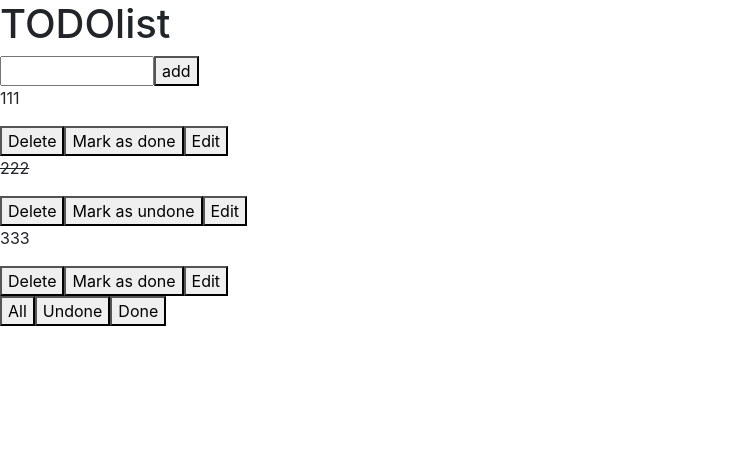
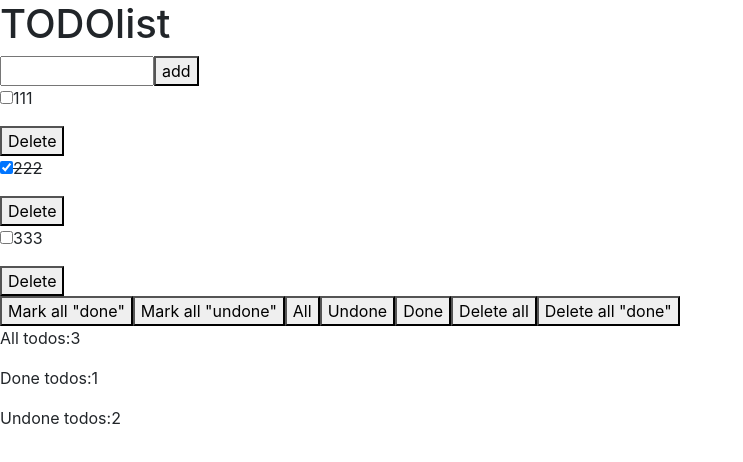
Before and after one commit to DenisEvtushenko/todo_list, a React (Create React App) app: page / in a window 1280 px wide. Shown: the top 462 px of the page, without its empty margins (0-743 px from the left). Built offline with nearby package versions, Linux system fonts and the light colour scheme.

Commit message:
Add files via upload

```diff
--- a/src/App.js
+++ b/src/App.js
@@ -18,6 +18,11 @@ class App extends React.Component {
     this.setState({dataList:nextTodos})
   }
 
+  deleteAllDone = () => {
+    let array = this.state.dataList.filter(el => el.status === false)
+    this.setState({dataList:array})
+  }
+
 
   render(){
     return (
@@ -26,8 +31,10 @@ class App extends React.Component {
           <h1>TODOlist</h1>
         </div>
         <AddItem
-          addTodos={this.addTodos}/>
-        <ItemList data={this.state.dataList}/>
+            addTodos={this.addTodos}/>
+        <ItemList
+            data={this.state.dataList}
+            deleteAllDone={this.deleteAllDone}/>
       </div>
     );
   }
--- a/src/Elems/addNewItem.js
+++ b/src/Elems/addNewItem.js
@@ -23,7 +23,6 @@ class AddItem extends React.Component {
     }
 
     onAddBtnClick =(e)=>{
-        e.preventDefault();
         let status = false
         let id = this.generateId();
         const {text} = this.state
@@ -34,15 +33,22 @@ class AddItem extends React.Component {
         })
     }
 
+    inputKeyUp = (e) => {
+        if (e.key === 'Enter') {
+        return this.onAddBtnClick()
+        }
+    }
+
     render(){
-        return(<div>
+        return(<div
+                    onKeyUp={this.inputKeyUp}>
                 <input
                     type='text'
                     size='10'
                     id='textinp'
                     value={this.state.imputValue}
                     onChange={(e) => this.change(e)}
-                />
+                    />
                 <button
                     className='add__btn'
                     onClick={this.onAddBtnClick}>
--- a/src/Elems/item.js
+++ b/src/Elems/item.js
@@ -5,8 +5,7 @@ class Item extends React.Component {
     state = {
         data: this.props.data,
         editStatus: false,
-        text: ''
-
+        text: '',
     }
 
     onDelBtnClick = (e) => {
@@ -15,29 +14,35 @@ class Item extends React.Component {
         this.props.delTodos(id)
     }
 
-    onDoneBtnClick = (e) => {
-        e.preventDefault();
-        const {id,text, status} = this.props.data
-        this.props.doneTodos(id,text,status)
-    }
 
-    onEditBtnClick = (e) => {
+    onDoubleClick = (e) => {
         e.preventDefault();
         this.setState({editStatus:true})
     }
 
     onSaveBtnClick = (e) => {
-        e.preventDefault();
         const {id,status} = this.props.data
         const {text} = this.state
         this.props.doneTodos(id,text,!status)
         this.setState({editStatus:false})
     }
 
-    change = (e) => {
+    changeTextInput = (e) => {
         e.preventDefault();
         let text = e.target.value;
         this.setState({text: text})
+    }
+
+    changeCheckbox = (e) => {
+        const {id,text, status} = this.props.data
+        this.props.doneTodos(id,text,status)
+
+    }
+
+    inputKeyUp = (e) => {
+        if (e.key === 'Enter') {
+        return this.onSaveBtnClick()
+        }
     }
 
     itemClass = (status) => status ? 'done' : 'undone';
@@ -48,13 +53,14 @@ class Item extends React.Component {
             const itemOrEdit = () => {
                 if (editState) {
                     return (
-                        <div>
+                        <div
+                            onKeyUp={this.inputKeyUp}>
                             <input
                                 type='text'
                                 size='10'
                                 value={this.state.imputValue}
                                 placeholder={text}
-                                onChange={(e) => this.change(e)}/>
+                                onChange={(e) => this.changeTextInput(e)}/>
                             <button
                                 onClick={this.onSaveBtnClick}>
                                 Save
@@ -64,22 +70,19 @@ class Item extends React.Component {
                 }
                 return ( <div
                     className={this.itemClass(status)}
-                    id={id}>
-                        <p>{text}</p>
+                    id={id}
+                    onDoubleClick={this.onDoubleClick}>
+                        <p>
+                            <input
+                                type="checkbox"
+                                checked={this.props.data.status}
+                                onChange={(e) => this.changeCheckbox(e)}/>
+                                {text}
+                        </p>
                         <button
                             id={id}
                             onClick={this.onDelBtnClick}>
                             Delete
-                        </button>
-                        <button
-                            id={id}
-                            onClick={this.onDoneBtnClick}>
-                            Mark as {this.itemClass(!status)}
-                        </button>
-                        <button
-                            id={id}
-                            onClick={this.onEditBtnClick}>
-                            Edit
                         </button>
                 </div>
                 )
--- a/src/Elems/itemList.js
+++ b/src/Elems/itemList.js
@@ -19,24 +19,47 @@ class ItemList extends React.Component {
         this.setState({data:this.props.data})
     }
 
-    onUndoneListBtnClick = (e) => {
-        e.preventDefault();
+    onUndoneListBtnClick = () => {
         this.setState({filterStatus:'undone'})
     }
 
-    onDoneListBtnClick = (e) => {
-        e.preventDefault();
+    onDoneListBtnClick = () => {
         this.setState({filterStatus:'done'})
     }
 
-    onAllListBtnClick = (e) => {
-        e.preventDefault();
+    onAllListBtnClick = () => {
         this.setState({filterStatus:'all'})
     }
 
+    onMarkAllDoneBtnClick = () => {
+        this.props.data.map((item) => {
+            return item.status = true
+        })
+        this.setState({data:this.props.data})
+    }
+
+    onMarkAllUndoneBtnClick = () => {
+        this.props.data.map((item) => {
+            return item.status = false
+        })
+        this.setState({data:this.props.data})
+    }
+
+    onDeleteAllBtnClick = () => {
+        let dataLength = this.props.data.length
+        this.props.data.splice(0, dataLength)
+        this.setState({data:this.props.data})
+    }
+
+    onDeleteAllDoneBtnClick = () => {
+        this.props.deleteAllDone()
+    }
+
     render() {
-
-        const itemsArray = this.state.data.map((item) => {
+        let  filterState = this.state.filterStatus
+        const changeData = () => {
+            if (filterState === 'all') {
+                const itemsArray = this.props.data.map((item) => {
                 return (
                     <Item
                         key={item.id}
@@ -46,10 +69,47 @@ class ItemList extends React.Component {
                         doneTodos={this.doneTodos}/>
                     )
                 })
+                return itemsArray
+            }
+        else if (filterState === 'undone') {
+            const undoneArray = this.props.data.filter(el => el.status === false)
+            const undoneData = undoneArray.map((item) => {
+                return (
+                  <Item
+                        key={item.id}
+                        id={item.id}
+                        data={item}
+                        delTodos={this.delTodos}
+                        doneTodos={this.doneTodos}/>
+                     )
+            });
+            return undoneData
+        }
+        else if (filterState === 'done') {
+            const doneArray = this.props.data.filter(el => el.status === true)
+            const doneData  = doneArray.map((item) => {
+                return (
+                    <Item
+                        key={item.id}
+                        id={item.id}
+                        data={item}
+                        delTodos={this.delTodos}
+                        doneTodos={this.doneTodos}/>
+                )
+            });
+            return doneData
+        }
+    }
         return (
             <div
                 className='list'>
-                {itemsArray}
+                {changeData()}
+                    <button
+                        onClick={this.onMarkAllDoneBtnClick}>
+                        Mark all "done"</button>
+                    <button
+                        onClick={this.onMarkAllUndoneBtnClick}>
+                        Mark all "undone"</button>
                     <button
                         onClick={this.onAllListBtnClick}>
                         All</button>
@@ -59,6 +119,24 @@ class ItemList extends React.Component {
                     <button
                         onClick={this.onDoneListBtnClick}>
                         Done</button>
+                    <button
+                        onClick={this.onDeleteAllBtnClick}>
+                        Delete all</button>
+                    <button
+                        onClick={this.onDeleteAllDoneBtnClick}>
+                        Delete all "done"</button>
+                    <p>
+                        All todos:
+                        {this.props.data.length}
+                    </p>
+                    <p>
+                        Done todos:
+                        {this.props.data.filter(el => el.status === true).length}
+                    </p>
+                    <p>
+                        Undone todos:
+                        {this.props.data.filter(el => el.status === false).length}
+                    </p>
             </div>
         )
     }
```
Also changed, not shown: src/Elems/other.js (+1 -41 lines). Lines whose indentation alone changed are shown as unchanged.
